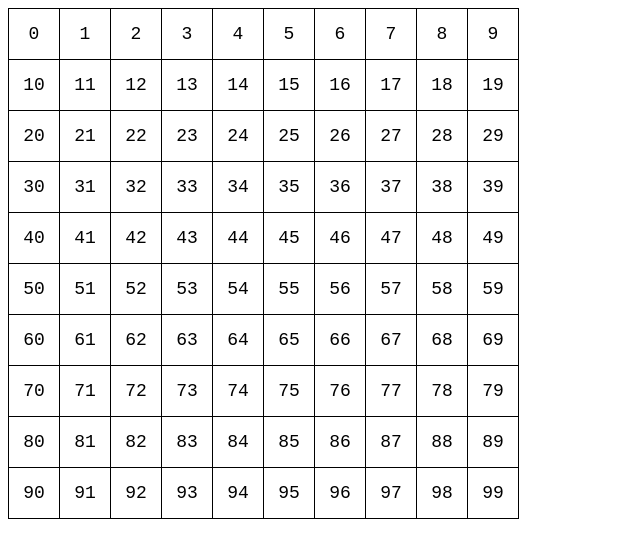
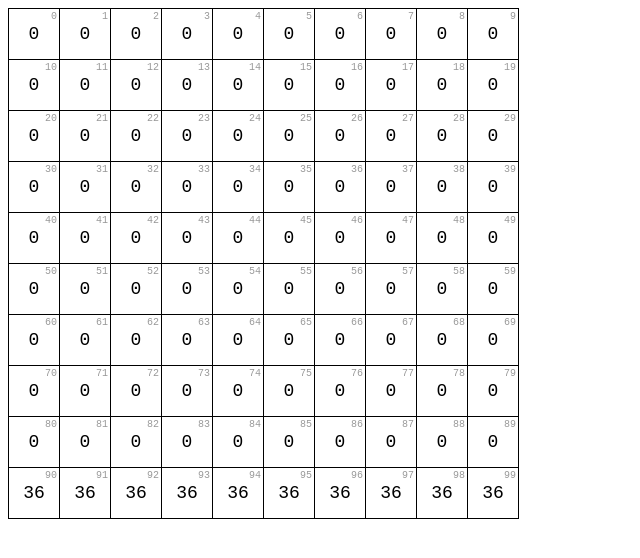
Before and after one commit to ryansldev/doom-fire, a plain HTML site: page index.html in a window 1280 px wide. Shown: the whole page, without its empty margins (0-640 px from the left). Drawn offline with Linux system fonts and the light colour scheme.

Commit message:
:rocket: Created function to create fire source

```diff
--- a/fire.js
+++ b/fire.js
@@ -4,6 +4,7 @@ const fireHeight = 10;
 
 function start() {
   createFirePropagation();
+  createFireSource();
   renderFire();
 }
 
@@ -23,8 +24,11 @@ function renderFire() {
 
     for(let column = 0; column < fireWidth; column++) {
       const pixelIndex = column + ( fireWidth * row);
+      const fireIntensity = firePixelsArray[pixelIndex];
+
       html += '<td>';
-      html += pixelIndex;
+      html += `<div class="pixel-index">${pixelIndex}</div>`;
+      html += fireIntensity;
       html += '</td>';
     }
 
@@ -36,4 +40,13 @@ function renderFire() {
   document.querySelector('#fireCanvas').innerHTML = html;
 }
 
+function createFireSource() {
+  for(let column = 0; column <= fireWidth; column++) {
+    const overflowPixelIndex = fireWidth * fireHeight;
+    const pixelIndex = (overflowPixelIndex - fireWidth) + column;
+
+    firePixelsArray[pixelIndex] = 36;
+  }
+}
+
 start();
--- a/styles.css
+++ b/styles.css
@@ -11,4 +11,14 @@ td {
   vertical-align: center;
   font-family: monospace;
   font-size: 18px;
+  position: relative;
 }
+
+.pixel-index {
+  font-size: 10px;
+  display: inline-block;
+  position: absolute;
+  top: 2px;
+  right: 2px;
+  color: #999;
+}
```
